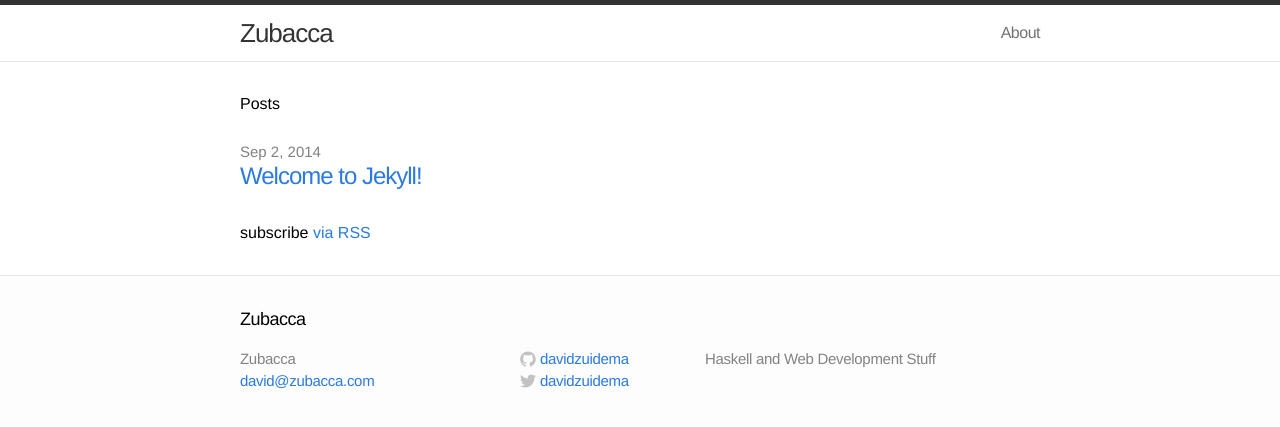
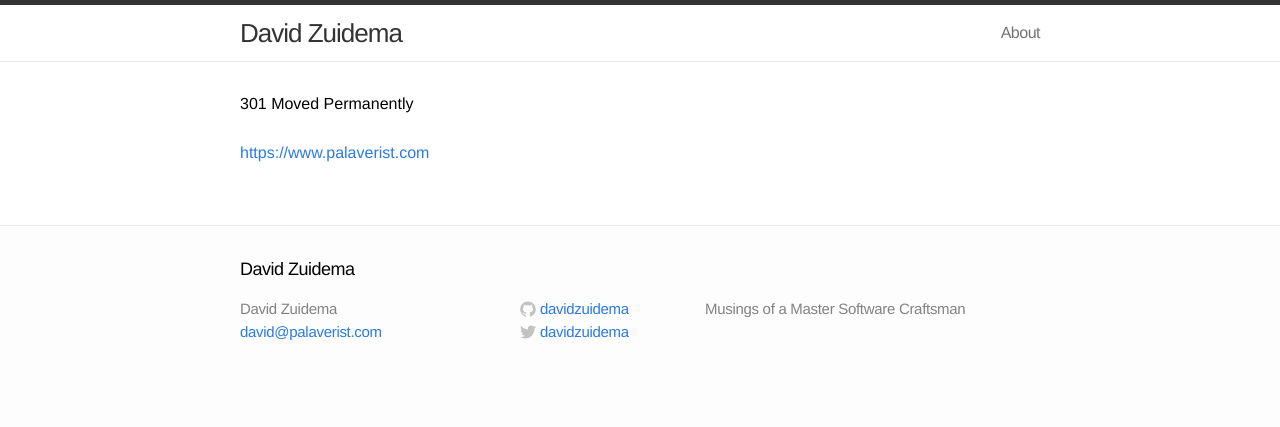
Before and after one commit to DavidZuidema/davidzuidema.github.io, a Jekyll site: the page built from index.html, in a window 1280 px wide. Shown: the top 427 px of the page. Built offline with Jekyll 4.4.1, drawn with Linux system fonts in a browser that asks for light colours.

Commit message:
Moving site

```diff
--- a/_config.yml
+++ b/_config.yml
@@ -1,9 +1,9 @@
 # Site settings
-title: Zubacca
-email: david@zubacca.com
-description: "Haskell and Web Development Stuff"
+title: David Zuidema
+email: david@palaverist.com
+description: "Musings of a Master Software Craftsman"
 baseurl: ""
-url: "http://zubacca.com"
+url: "https://www.palaverist.com/"
 twitter_username: davidzuidema
 github_username:  davidzuidema
 
--- a/index.html
+++ b/index.html
@@ -4,17 +4,13 @@ layout: default
 
 <div class="home">
 
-  <h1>Posts</h1>
+  <h1>301 Moved Permanently</h1>
 
   <ul class="posts">
-    {% for post in site.posts %}
       <li>
-        <span class="post-date">{{ post.date | date: "%b %-d, %Y" }}</span>
-        <a class="post-link" href="{{ post.url | prepend: site.baseurl }}">{{ post.title }}</a>
+          <a href="https://www.palaverist.com/">https://www.palaverist.com</a>
       </li>
-    {% endfor %}
   </ul>
 
-  <p class="rss-subscribe">subscribe <a href="{{ "/feed.xml" | prepend: site.baseurl }}">via RSS</a></p>
 
 </div>
```
